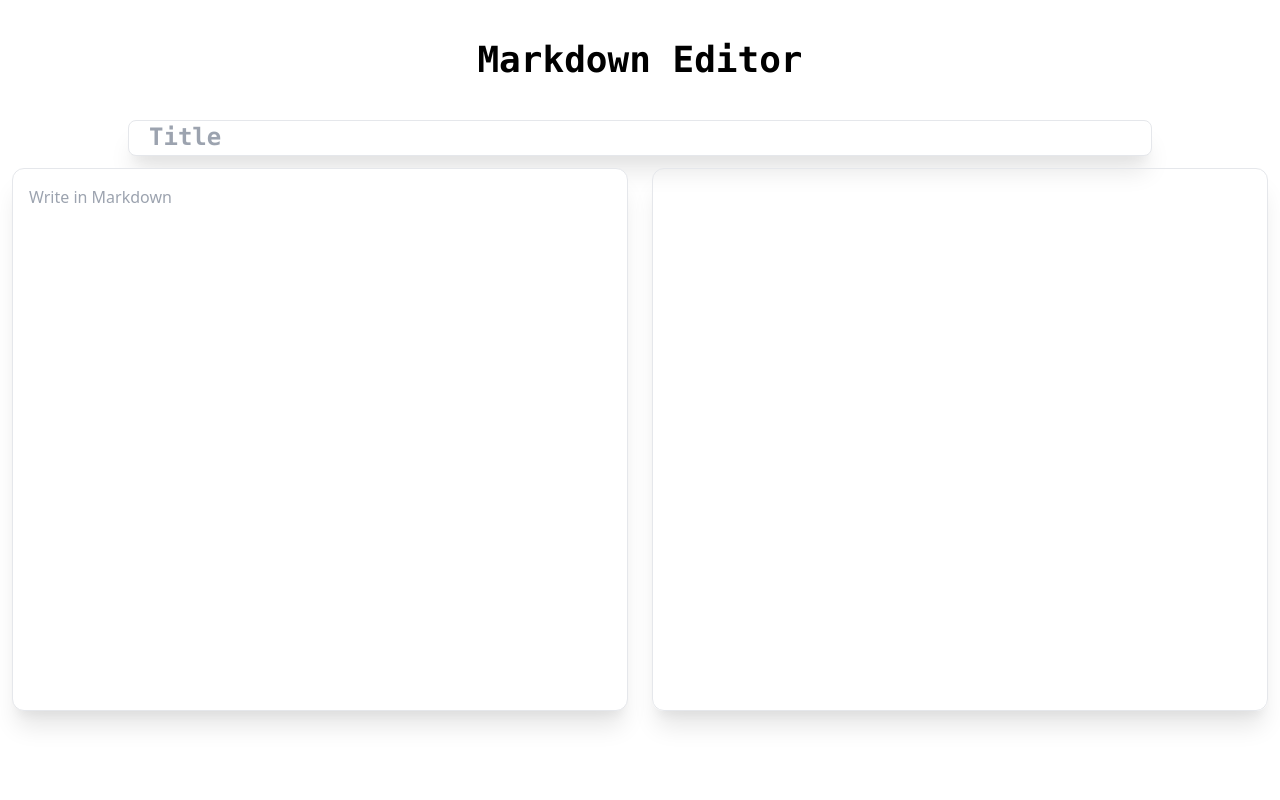
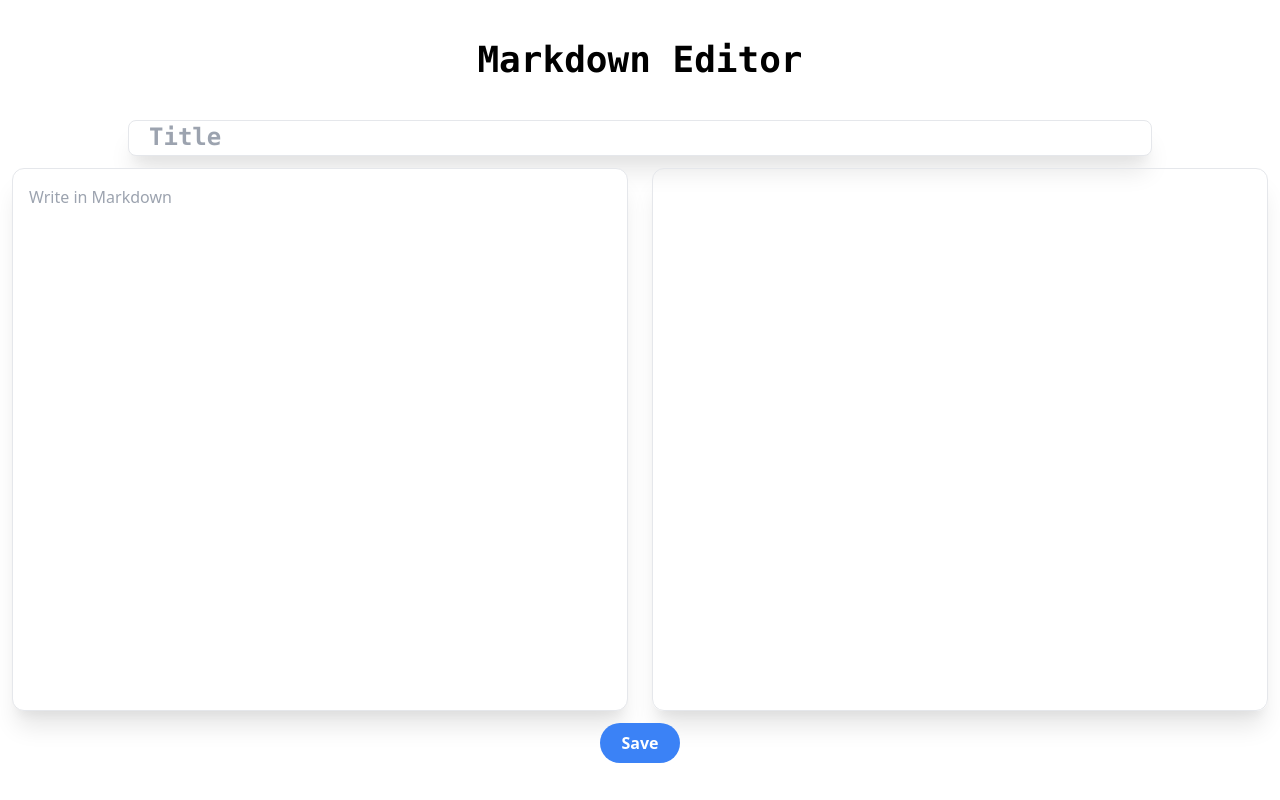
Before and after one commit to yn4k4nishi/md-editor, a Next.js app: page / in a window 1280 px wide. Built offline with nearby package versions, Linux system fonts and the light colour scheme.

Commit message:
:sparkles: Feature : ボタンの追加(インターフェイスのみ)

```diff
--- a/pages/index.tsx
+++ b/pages/index.tsx
@@ -15,7 +15,7 @@ export default function Editor(){
   return(
     <div className="post-form min-h-screen">
       <div className="h-screen flex flex-col">
-        <h1 className="text-center font-mono font-bold text-4xl py-10">Markdown Editor</h1>
+          <h1 className="text-center font-mono font-bold text-4xl py-10">Markdown Editor</h1>
         <div className="editor flex-grow flex-shrink">
           <form className="h-full">
             <textarea
@@ -41,6 +41,11 @@ export default function Editor(){
                 </div>
               </div>
             </div>
+            <div className="text-center">
+              <button className="bg-blue-500 hover:bg-blue-700 text-white font-bold py-2 px-4 rounded-full w-20 h-10 focus:outline-none">
+                Save
+              </button>
+            </div>
           </form>
         </div>
       </div>
```
